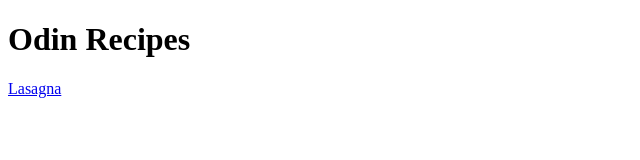
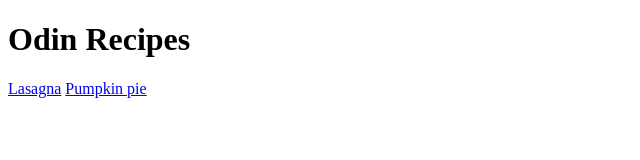
Before and after one commit to ShauryaKmar/First-odin-project, a plain HTML site: page index.html in a window 1280 px wide. Shown: the whole page, without its empty margins (0-640 px from the left). Drawn offline with Linux system fonts and the light colour scheme.

Commit message:
New recipe added and linked

```diff
--- a/index.html
+++ b/index.html
@@ -8,5 +8,6 @@
 <body>
     <h1>Odin Recipes</h1>
     <a href="recipes/lasagna.html">Lasagna</a>
+    <a href="recipes/pie.html">Pumpkin pie</a>
 </body>
 </html>
```
